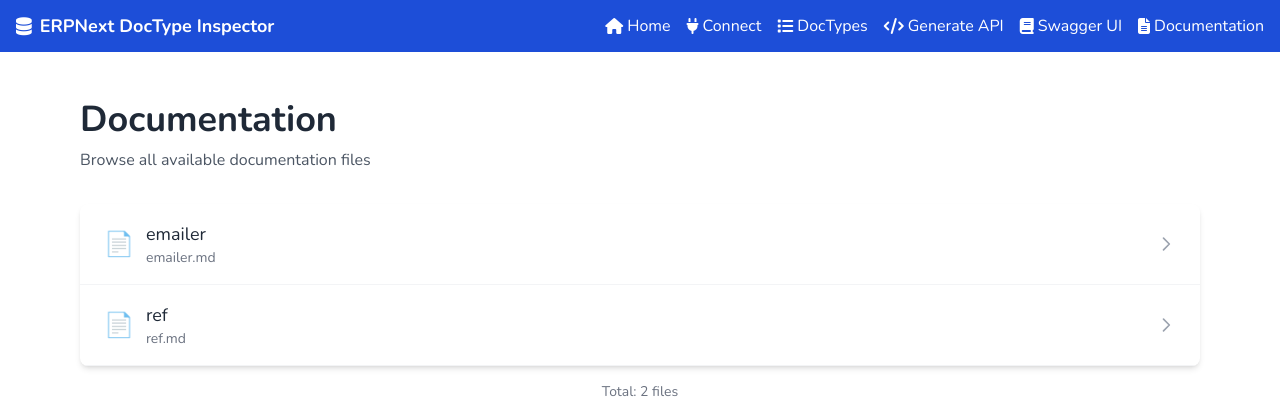
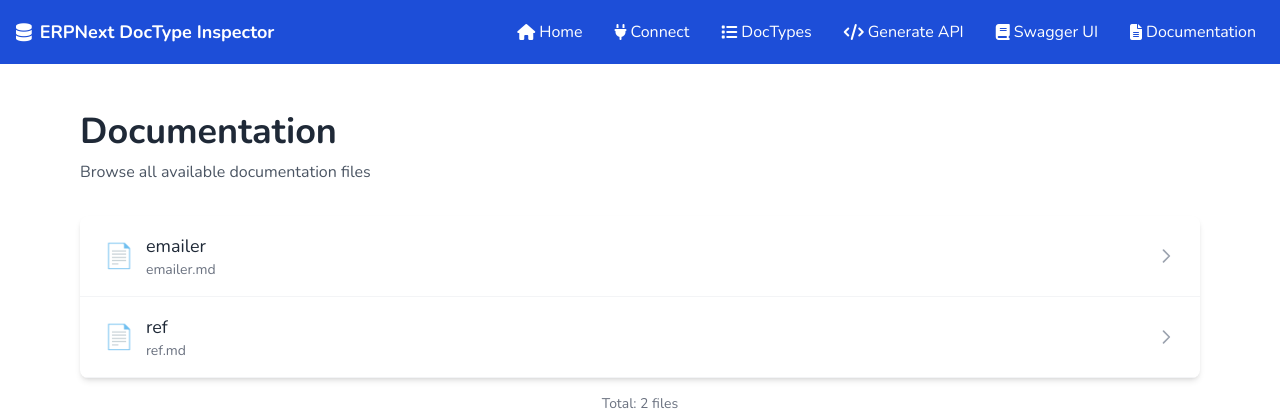
Before and after one commit to kamau-crypto/frappe_introspector, a Flask app: page /docs in a window 1280 px wide. Shown: the top 420 px of the page. Run offline with Flask 3, Linux system fonts and the light colour scheme; some libraries are stand-ins or nearby versions.

Commit message:
Styling for better usage

```diff
--- a/templates/base.html
+++ b/templates/base.html
@@ -69,7 +69,7 @@
                     <i class="fas fa-database"></i>
                     ERPNext DocType Inspector
                 </a>
-                <div class="flex gap-4">
+                <div class="flex gap-8 p-2">
                     <a
                         class="hover:text-blue-200 transition flex items-center gap-1"
                         href="{{ url_for('index') }}"
```
